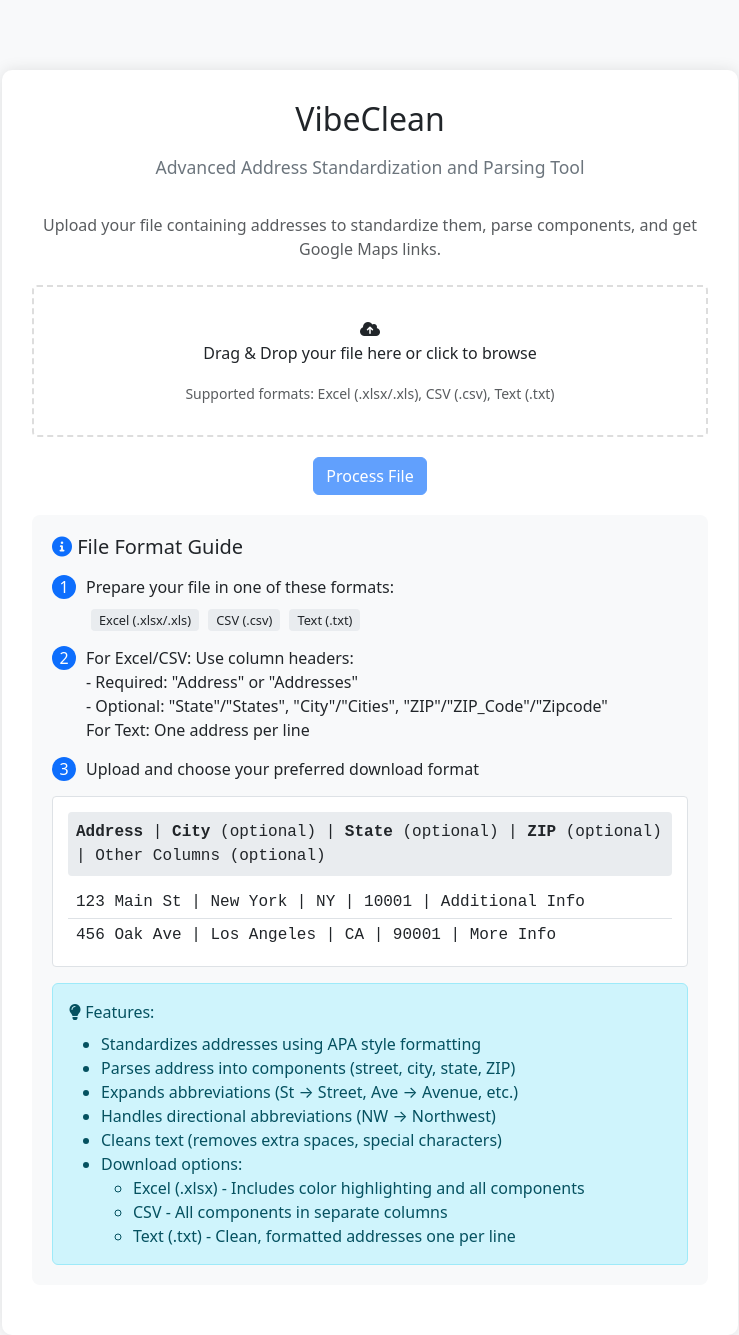
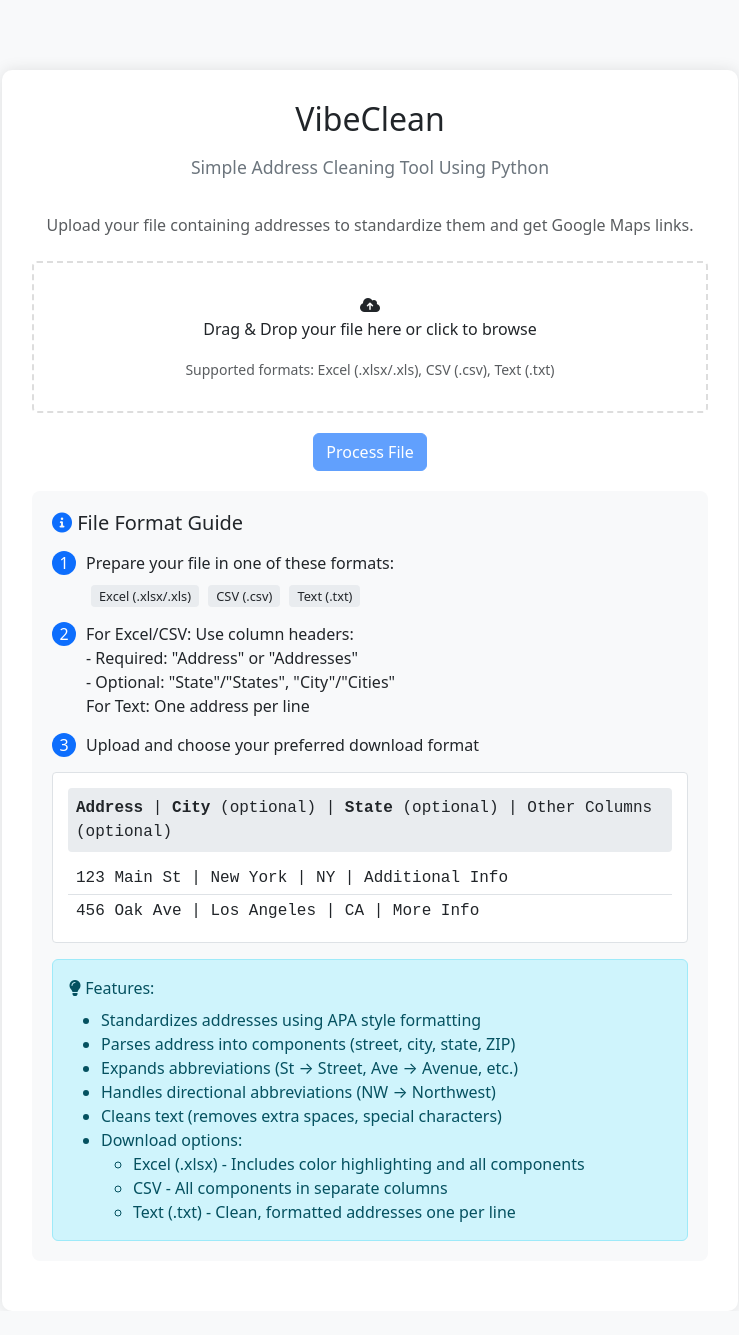
Before and after one commit to kokongdawen/VibeClean, a Flask app: page / in a window 1280 px wide. Shown: the whole page, without its empty margins (270-1009 px from the left). After the commit the page ends 1241 px from the top, so only its background shows below. Run offline with Flask 3, Linux system fonts and the light colour scheme; some libraries are stand-ins or nearby versions.

Commit message:
revert to original tagline and remove ZIP references in frontend UI

```diff
--- a/templates/index.html
+++ b/templates/index.html
@@ -119,11 +119,11 @@
                 <div class="upload-container">
                     <h2 class="text-center mb-3">VibeClean</h2>
                     <p class="text-center tagline">
-                        Advanced Address Standardization and Parsing Tool
+                        Simple Address Cleaning Tool Using Python
                     </p>
 
                     <p class="text-center text-muted mb-4">
-                        Upload your file containing addresses to standardize them, parse components, and get Google Maps links.
+                        Upload your file containing addresses to standardize them and get Google Maps links.
                     </p>
 
                     <form id="upload-form" enctype="multipart/form-data">
@@ -230,7 +230,7 @@
                             <div>
                                 For Excel/CSV: Use column headers:<br>
                                 - Required: "Address" or "Addresses"<br>
-                                - Optional: "State"/"States", "City"/"Cities", "ZIP"/"ZIP_Code"/"Zipcode"<br>
+                                - Optional: "State"/"States", "City"/"Cities"<br>
                                 For Text: One address per line
                             </div>
                         </div>
@@ -242,13 +242,13 @@
 
                         <div class="excel-preview">
                             <div class="excel-header">
-                                <strong>Address</strong> | <strong>City</strong> (optional) | <strong>State</strong> (optional) | <strong>ZIP</strong> (optional) | Other Columns (optional)
+                                <strong>Address</strong> | <strong>City</strong> (optional) | <strong>State</strong> (optional) | Other Columns (optional)
                             </div>
                             <div class="excel-row">
-                                123 Main St | New York | NY | 10001 | Additional Info
+                                123 Main St | New York | NY | Additional Info
                             </div>
                             <div class="excel-row">
-                                456 Oak Ave | Los Angeles | CA | 90001 | More Info
+                                456 Oak Ave | Los Angeles | CA | More Info
                             </div>
                         </div>
 
```
